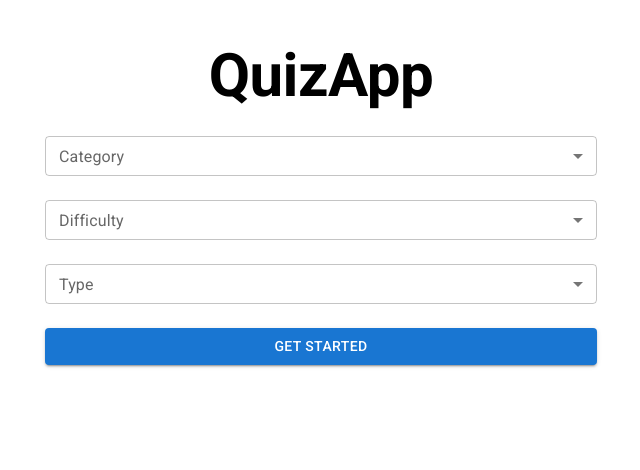
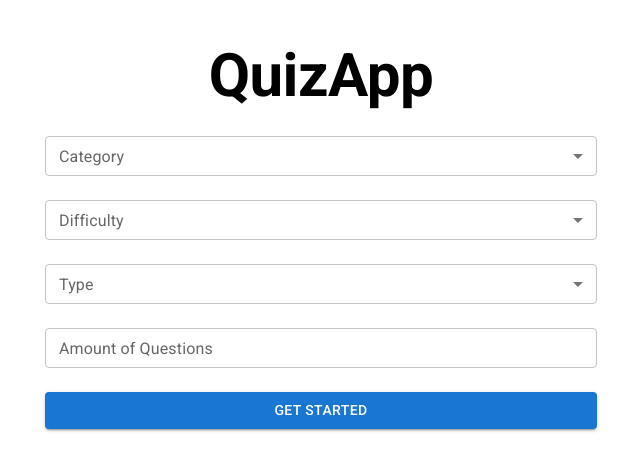
Before and after one commit to denisonkolling/material-ui-quiz, a React (Vite) app: page / in a window 1280 px wide. Shown: the top 470 px of the page, without its empty margins (319-959 px from the left). Built offline with nearby package versions, Linux system fonts and the light colour scheme.

Commit message:
feat: add text field amoun of questions

```diff
--- /dev/null
+++ b/src/shared/components/TextFieldComp.jsx
@@ -0,0 +1,22 @@
+import { Box, FormControl, TextField } from '@mui/material';
+import React from 'react';
+
+const TextFieldComp = () => {
+	const handleChange = () => {};
+
+	return (
+		<Box mt={3} width="100%">
+			<FormControl fullWidth size="small">
+				<TextField
+					onChange={handleChange}
+					variant="outlined"
+					label="Amount of Questions"
+					type="number"
+					size="small"
+				/>
+			</FormControl>
+		</Box>
+	);
+};
+
+export default TextFieldComp;
--- a/src/shared/pages/Setup.jsx
+++ b/src/shared/pages/Setup.jsx
@@ -1,6 +1,7 @@
 import { Box, Button, Typography } from '@mui/material';
 import React from 'react';
 import SelectField from '../components/SelectField';
+import TextFieldComp from '../components/TextFieldComp';
 
 const Setup = () => {
 
@@ -17,6 +18,7 @@
         <SelectField label="Category"/>
         <SelectField label="Difficulty"/>
         <SelectField label="Type"/>
+        <TextFieldComp />
         <Box mt={3} width='100%'>
           <Button fullWidth variant='contained' type='submit'>
             Get Started
```
Also changed, not shown: src/shared/components/SelectField.jsx (indentation only).
